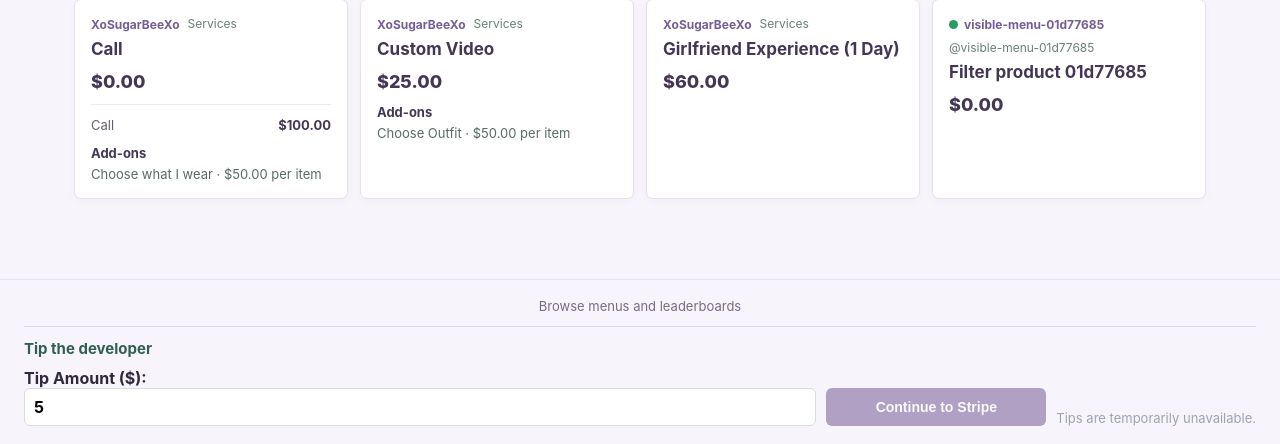
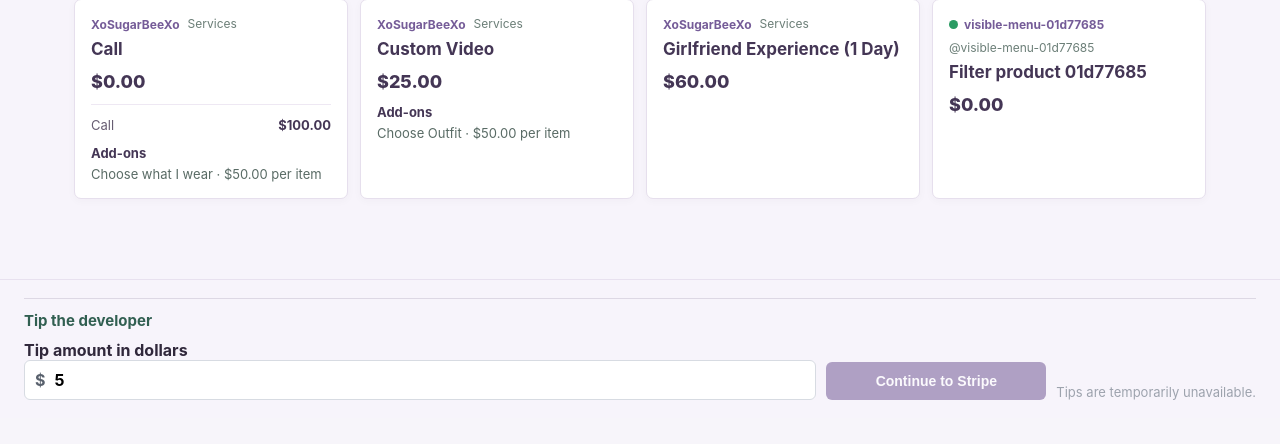
Before and after one commit to Alock0716/BusinessTracker, a Flask app: page / in a window 1280 px wide. Shown: the part 437-881 px from the top of the page. After the commit the page ends 837 px from the top, so only its background shows below. Run offline with Flask 3, Linux system fonts and the light colour scheme; data comes from the database, SQL or seed files in the repository; data that the repository does not hold is empty; some libraries are stand-ins or nearby versions.

Commit message:
feat: Enhance developer tip form and update layout for better usability

```diff
--- a/static/css/app.css
+++ b/static/css/app.css
@@ -3044,6 +3051,33 @@
   border-radius: 6px;
   font: inherit;
 }
+.tip-currency-input {
+  display: flex;
+  align-items: center;
+  width: 150px;
+  min-height: 38px;
+  overflow: hidden;
+  border: 1px solid #d7dbe2;
+  border-radius: 6px;
+  background: #fff;
+}
+.tip-currency-input > span {
+  padding: 0 0 0 10px;
+  color: #59616d;
+  font-weight: 700;
+}
+.tip-currency-input input {
+  width: 100%;
+  min-width: 0;
+  border: 0;
+  border-radius: 0;
+  background: transparent;
+}
+.tip-currency-input input:focus { outline-offset: -2px; }
+.buyer-tip-banner .tip-currency-input { border-color: #899b94; }
+.buyer-tip-banner .tip-currency-input > span { color: #183c32; }
+.public-footer-tip .tip-currency-input { width: 100%; }
+.public-footer-tip .tip-currency-input input { width: 100%; }
 .developer-tip-form button:disabled {
   opacity: 0.55;
   cursor: not-allowed;
--- a/templates/developer_support.html
+++ b/templates/developer_support.html
@@ -11,7 +11,7 @@
     {% endif %}
     <form method="post" action="{{url_for('developer_tip_checkout')}}" class="developer-tip-form">
         <input type="hidden" name="return_to" value="{{developer_return_to|default('storefront')}}">
-        <label><span>Tip Amount ($):</span><input type="number" name="amount" min="1" max="1000" step="1" value="5" required></label>
+        <label><span class="hidden">Tip amount in dollars</span><span class="tip-currency-input"><span aria-hidden="true">$</span><input type="number" name="amount" min="1" max="1000" step="1" value="5" inputmode="numeric" aria-label="Tip amount in dollars" required></span></label>
         <button class="button" type="submit" {% if not developer_tip_enabled %}disabled{% endif %}>Continue to Stripe</button>
         {% if not developer_tip_enabled %}<small class="muted">Tips are temporarily unavailable.</small>{% endif %}
     </form>
--- a/templates/public_base.html
+++ b/templates/public_base.html
@@ -48,7 +48,6 @@
     {% endif %}
     <main class="public-main">{% block content %}{% endblock %}</main>
     <footer class="public-footer">
-        <a href="{{url_for('storefront')}}">Browse menus and leaderboards</a>
         <section class="public-footer-tip" aria-label="Tip the developer">
             <h2>Tip the developer</h2>
             {% set developer_return_to = 'storefront' %}
```
Also changed, not shown: other parts of static/css/app.css (+35 -19 lines), 1 other file.
